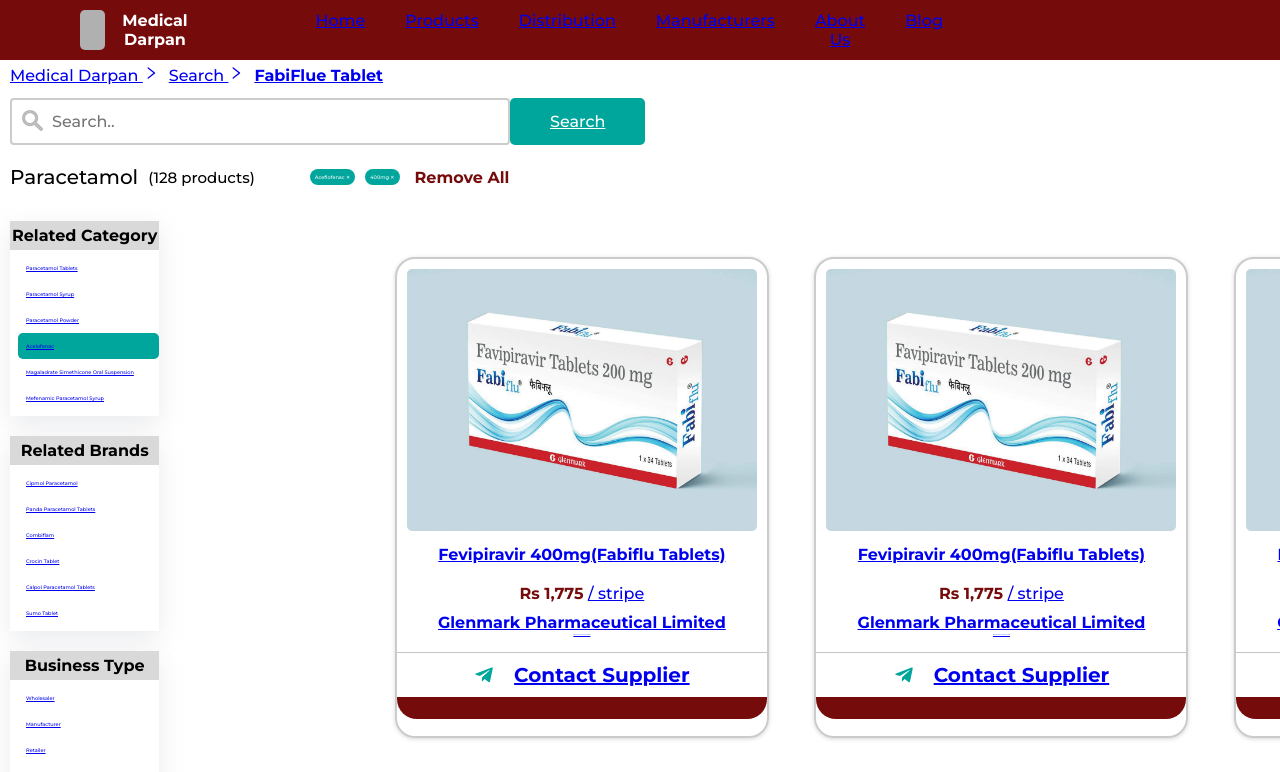
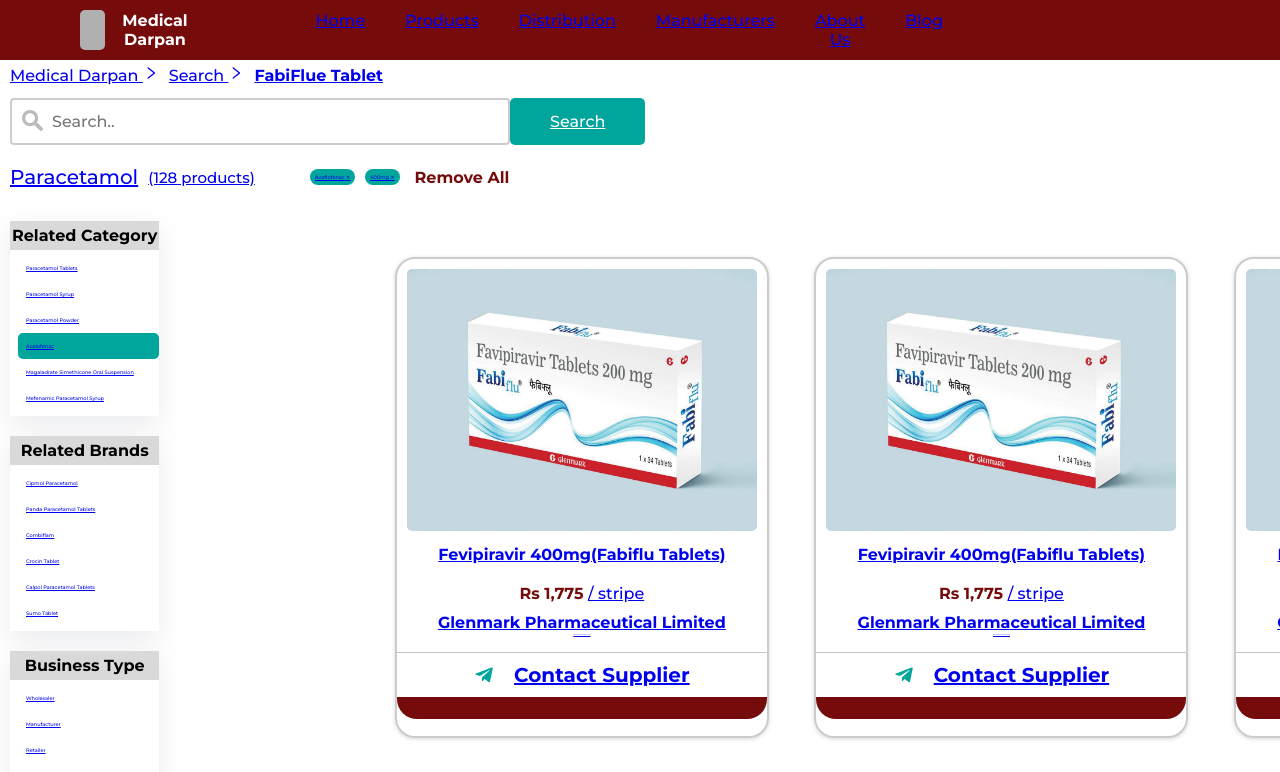
Before and after one commit to nikhilkops/Internship_Task, a React (Create React App) app: page / in a window 1280 px wide. Shown: the top 772 px of the page. Built offline with nearby package versions, Linux system fonts and the light colour scheme.

Commit message:
resulltext fix

```diff
--- a/src/components/ResultText/ResultText.js
+++ b/src/components/ResultText/ResultText.js
@@ -7,8 +7,13 @@
     <>
       <section className="Results">
         <div className="search-result">
-          <a className="main-search">Paracetamol</a>
-          <a className="no-of-products"> (128 products)</a>
+          <a className="main-search" href="/#">
+            Paracetamol
+          </a>
+          <a className="no-of-products" href="/#">
+            {" "}
+            (128 products)
+          </a>
         </div>
 
         <div className="tags">
@@ -16,7 +21,7 @@
             {tags.map((val, i) => {
               return (
                 <li className="tag" key={val + i}>
-                  <a>{val} &#10005;</a>
+                  <a href="/#">{val} &#10005;</a>
                 </li>
               );
             })}
```
